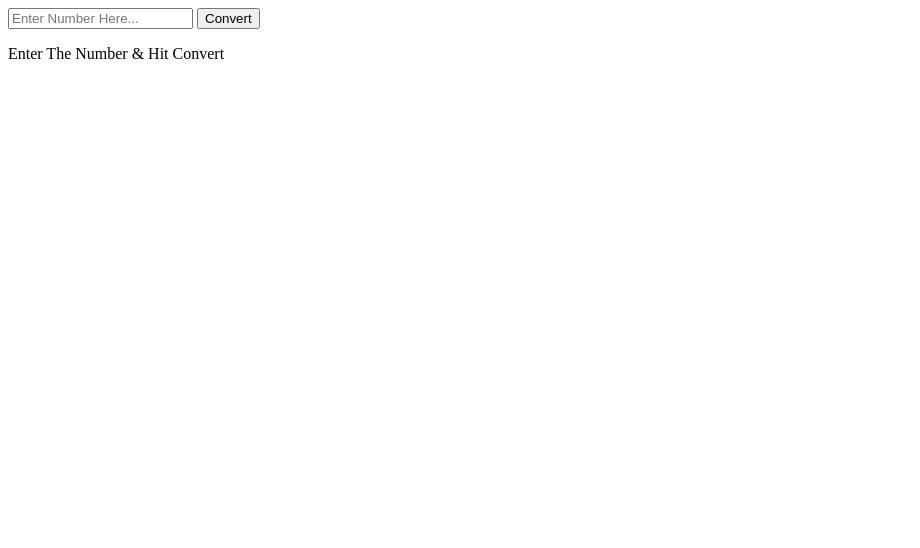
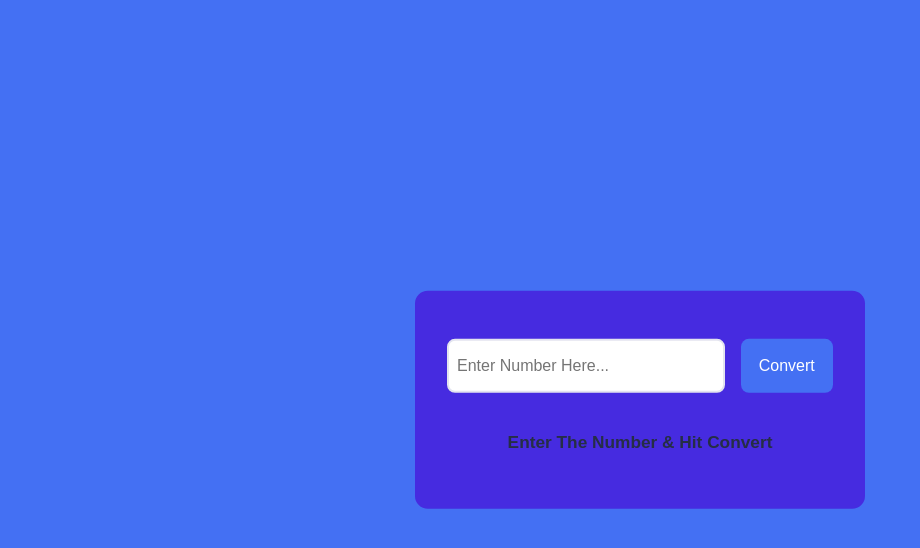
Before and after one commit to Aloiceogana/Phase-1-Independent-Project, a plain HTML site: page index.html in a window 1280 px wide. Shown: the whole page, without its empty margins (0-920 px from the left). Drawn offline with Linux system fonts and the light colour scheme.

Commit message:
container colour change

```diff
--- a/index.css
+++ b/index.css
@@ -8,7 +8,7 @@ body {
   background-color: #4470f3;
 }
 .container {
-  background-color: #ffffff;
+  background-color: #462be0;
   width: min(90%, 450px);
   position: absolute;
   transform: translate(-50%, -50%);
--- a/index.html
+++ b/index.html
@@ -4,7 +4,7 @@
     <meta name="viewport" content="width=device-width, initial-scale=1.0" />
     <title>Number To Roman Converter</title>
     <!-- Stylesheet -->
-    <link rel="stylesheet" href="style.css" />
+    <link rel="stylesheet" href="index.css" />
   </head>
   <body>
     <div class="container">
@@ -18,6 +18,6 @@
       <p id="error"></p>
     </div>
     <!-- Script -->
-    <script src="script.js"></script>
+    <script src="app.js"></script>
   </body>
 </html>
```
Also changed, not shown: 1 other file.
